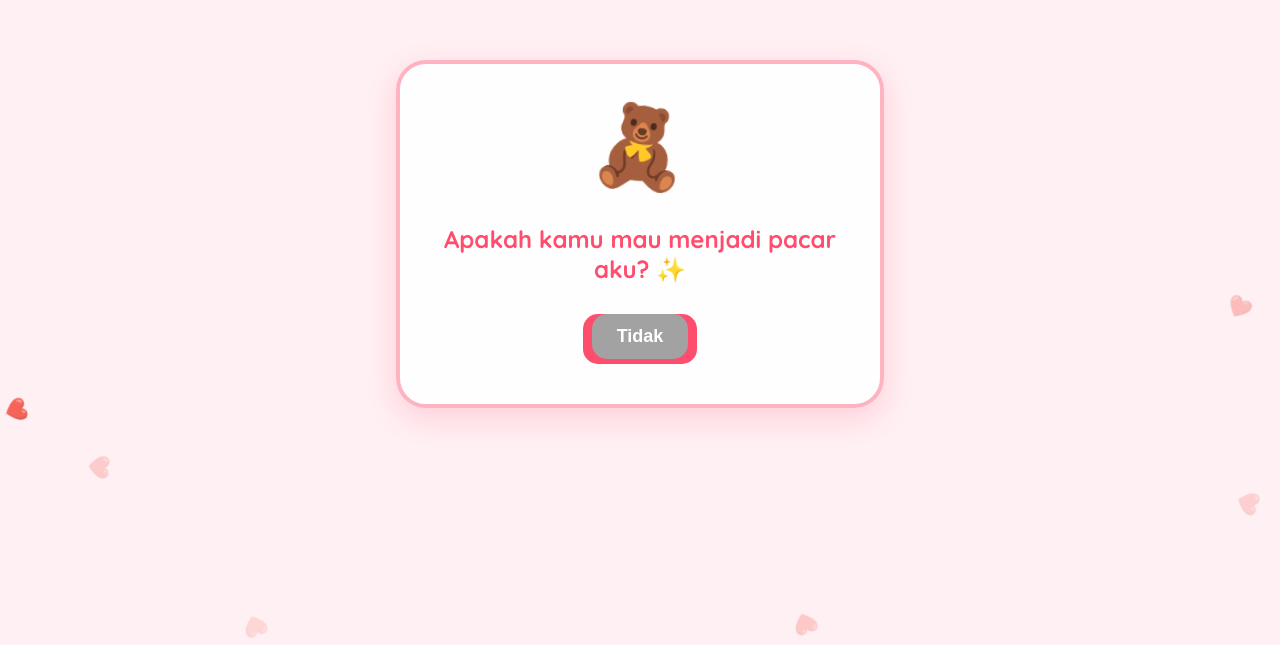
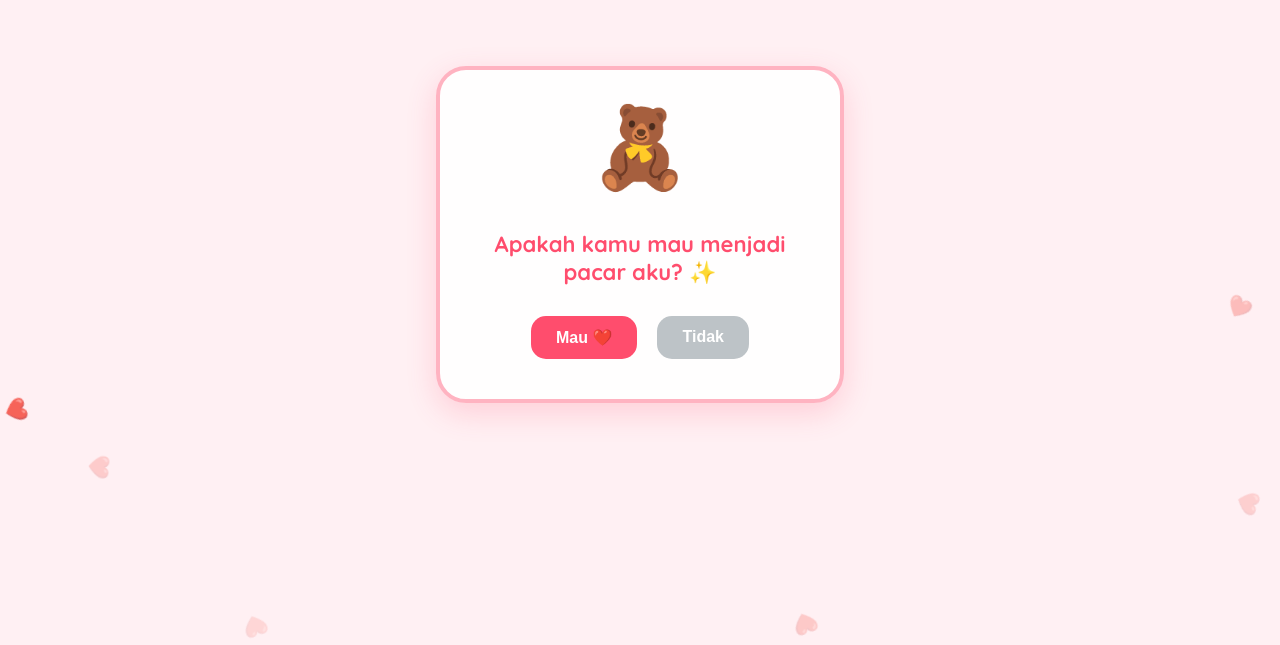
Before and after one commit to Wahyukuy/for--u, a plain HTML site: page index.html in a window 1280 px wide. Shown: the part 166-811 px from the top of the page. Drawn offline with Linux system fonts and the light colour scheme.

Commit message:
Update style.css

```diff
--- a/style.css
+++ b/style.css
@@ -7,12 +7,12 @@ body {
     justify-content: center;
     align-items: center;
     height: 100vh;
-    background-color: #fff0f3; /* Pink pastel */
+    background-color: #fff0f3; /* Pink pastel cantik */
     font-family: 'Quicksand', sans-serif;
     overflow: hidden;
 }
 
-/* Animasi Hati Berjatuhan */
+/* Efek Love Berjatuhan */
 .heart {
     position: absolute;
     color: #ff4d6d;
@@ -23,9 +23,7 @@ body {
 }
 
 @keyframes fall {
-    to {
-        transform: translateY(110vh) rotate(360deg);
-    }
+    to { transform: translateY(110vh) rotate(360deg); }
 }
 
 .card {
@@ -36,8 +34,7 @@ body {
     text-align: center;
     z-index: 10;
     border: 4px solid #ffb3c1;
-    max-width: 400px;
-    width: 90%;
+    width: 320px;
 }
 
 .bear-animation {
@@ -47,13 +44,13 @@ body {
 }
 
 @keyframes bounce {
-    0%, 100% { transform: translateY(0) rotate(0); }
-    50% { transform: translateY(-10px) rotate(5deg); }
+    0%, 100% { transform: translateY(0); }
+    50% { transform: translateY(-15px); }
 }
 
 h1 {
     color: #ff4d6d;
-    font-size: 24px;
+    font-size: 22px;
     margin-bottom: 30px;
 }
 
@@ -61,17 +58,17 @@ h1 {
     display: flex;
     justify-content: center;
     gap: 20px;
-    height: 50px;
+    position: relative;
 }
 
 button {
     padding: 12px 25px;
-    font-size: 18px;
+    font-size: 16px;
     font-weight: bold;
     border: none;
     border-radius: 15px;
     cursor: pointer;
-    transition: all 0.3s;
+    transition: 0.2s;
 }
 
 #btnMau {
@@ -80,7 +77,7 @@ button {
 }
 
 #btnTidak {
-    background-color: #a2a2a2;
+    background-color: #bdc3c7;
     color: white;
-    position: absolute; /* Supaya boleh lari bebas */
+    position: relative; /* Posisi awal di kanan */
 }
```
